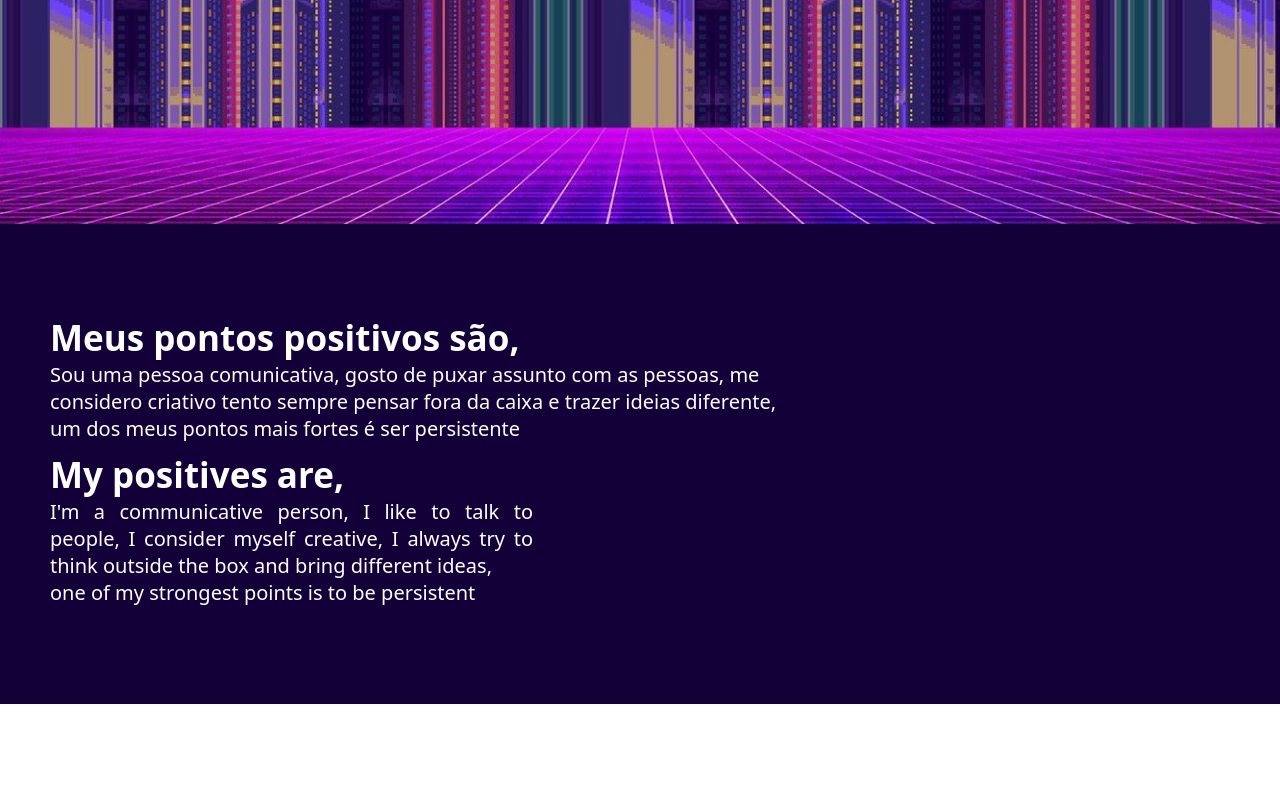
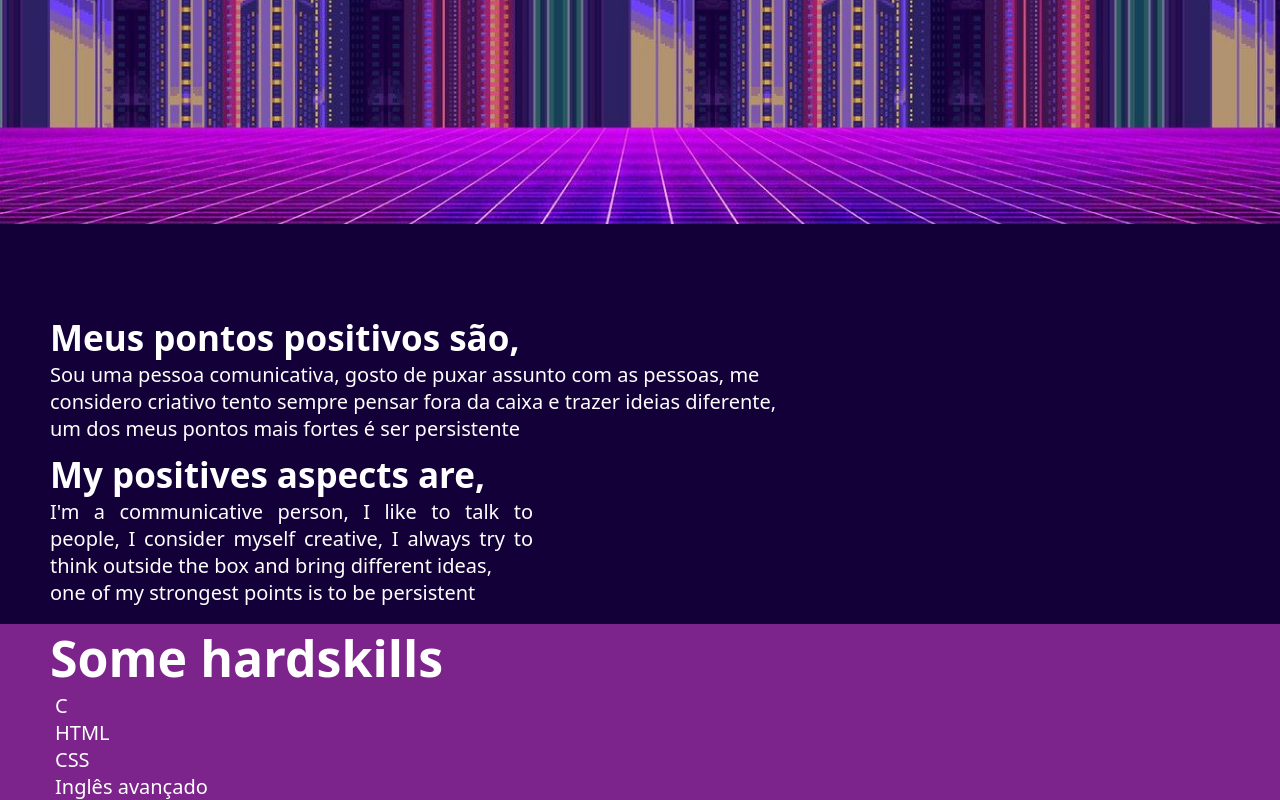
Before and after one commit to luishnrqq/luishnrqq.github.io, a plain HTML site: page index.html in a window 1280 px wide. Shown: the part 600-1400 px from the top of the page. Before the commit the page ends 1304 px from the top, so only its background shows below. Drawn offline with Linux system fonts and the light colour scheme.

Commit message:
alteracoes

```diff
--- a/estiloportifolio.css
+++ b/estiloportifolio.css
@@ -59,13 +59,16 @@ nav{
 }
 
 #skills{
-    text-align: center;
+
     font-family: system-ui,-apple-system, Helvetica, Arial,sans-serif;
     background-color: #130038;
     color: white;
-    height: 60vh;
+    height: 50vh;
+
 }
-
+#skills section{
+    display: inline;
+}
 #skills h4{
 
     text-align: left;
@@ -82,8 +85,40 @@ nav{
     text-align: justify;
 }
 
-
-
 #skillsen p{
     width: 483px;
 }
+
+#hard section{
+    background-color: #130038;
+}
+
+#hard h5{
+    top: 1260px;
+    left: 50px;
+    position: absolute;
+    font-size: 50px;
+    text-align: justify;
+}
+
+#hardskills{
+    background-color: #7C238C;
+    left: 200px;
+    font-family:system-ui,-apple-system, Helvetica, Arial,sans-serif;
+    color: white;
+}
+
+#hardskills h5{
+    font-size: 50px;
+
+    padding-left: 50px;
+}
+
+#hardskills li{
+    padding-left: 55px;
+    font-size: 20px;
+}
+
+#contactme{
+    background-color: #A9ACA9;
+}
--- a/index.html
+++ b/index.html
@@ -15,10 +15,12 @@
             <ul class="lista">
                 <li><a href="/">About me/Sobre mim</a></li>
                 <li><a href="/">Skills</a></li>
-                <li><a href="/">Contact me/Contato</a></li>
+                <li><a href="https://www.linkedin.com/in/luis-henrique-araújo-de-melo-18aa39220/">LinkedIn</a></li>
+                <li><a href="https://github.com/luishnrqq">GitHub</a></li>
             </ul>
         </nav>
     </header>
+
     <div id="aboutme">
         <h1>Briefing</h1>
         <p>Meu nome é Luis Henrique tenho 20 anos e moro em Timóteo - MG. Atualmente estou cursando Ciência da
@@ -39,15 +41,25 @@
                     persistente</p>
                 <div id="skillsen">
 
-                <h4>My positives are,</h4>
+                    <h4>My positives aspects are,</h4>
                     <p>I'm a communicative person, I like to talk to people, I consider myself creative, I always try to
-                    think outside the box and bring different ideas,<br> one of my strongest points is to be persistent
+                        think outside the box and bring different ideas,<br> one of my strongest points is to be
+                        persistent
                     </p>
                 </div>
             </section>
+        </div>
+    </div>
 
+    <div id="hardskills">
+        <h5>Some hardskills</h5>
+        <ul>
+            <li>C</li>
+            <li>HTML</li>
+            <li>CSS</li>
+            <li>Inglês avançado</li>
     </div>
+
 </body>
 
-
 </html>
```
Also changed, not shown: download.png (added). Lines whose indentation alone changed are shown as unchanged.
